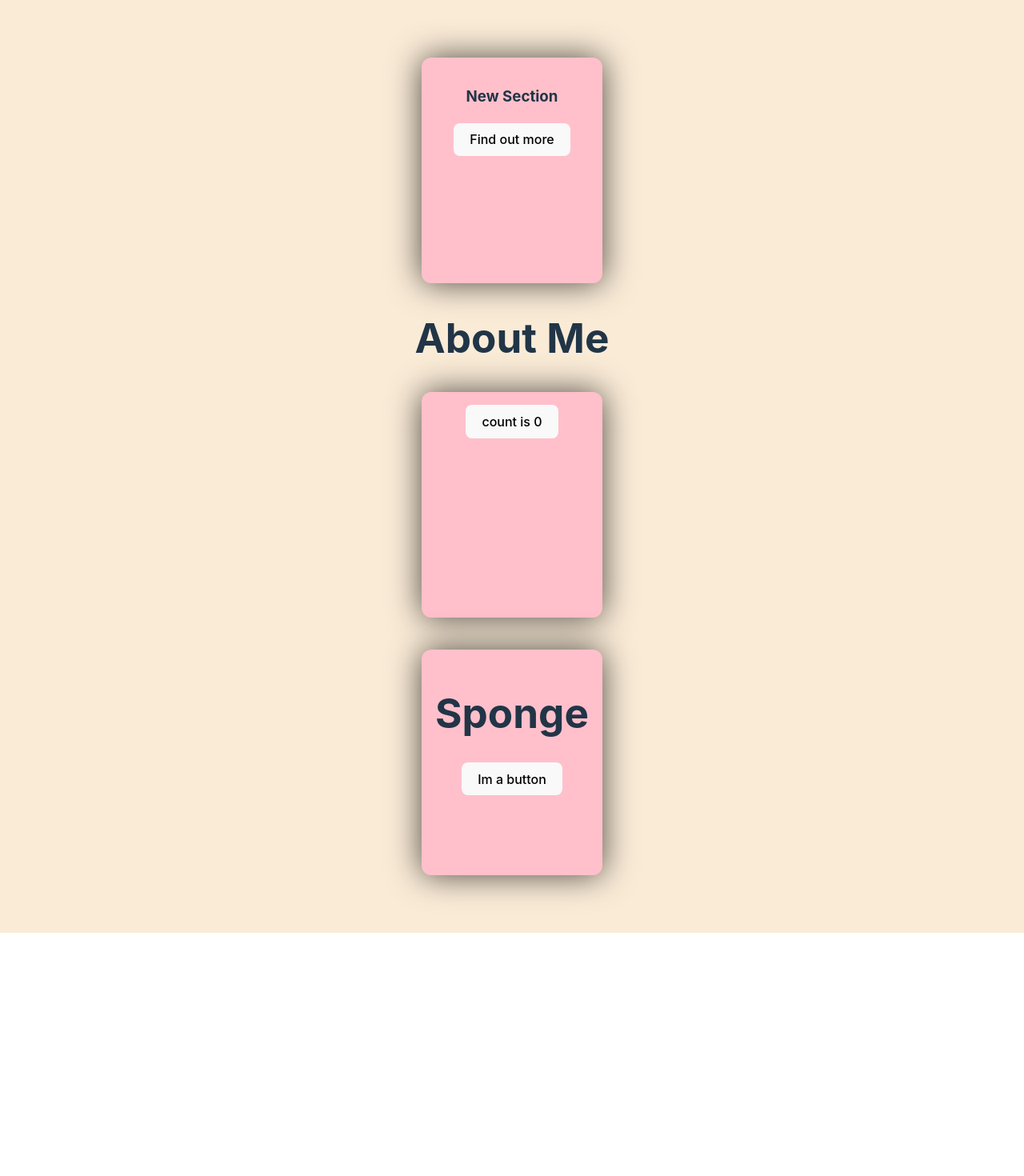
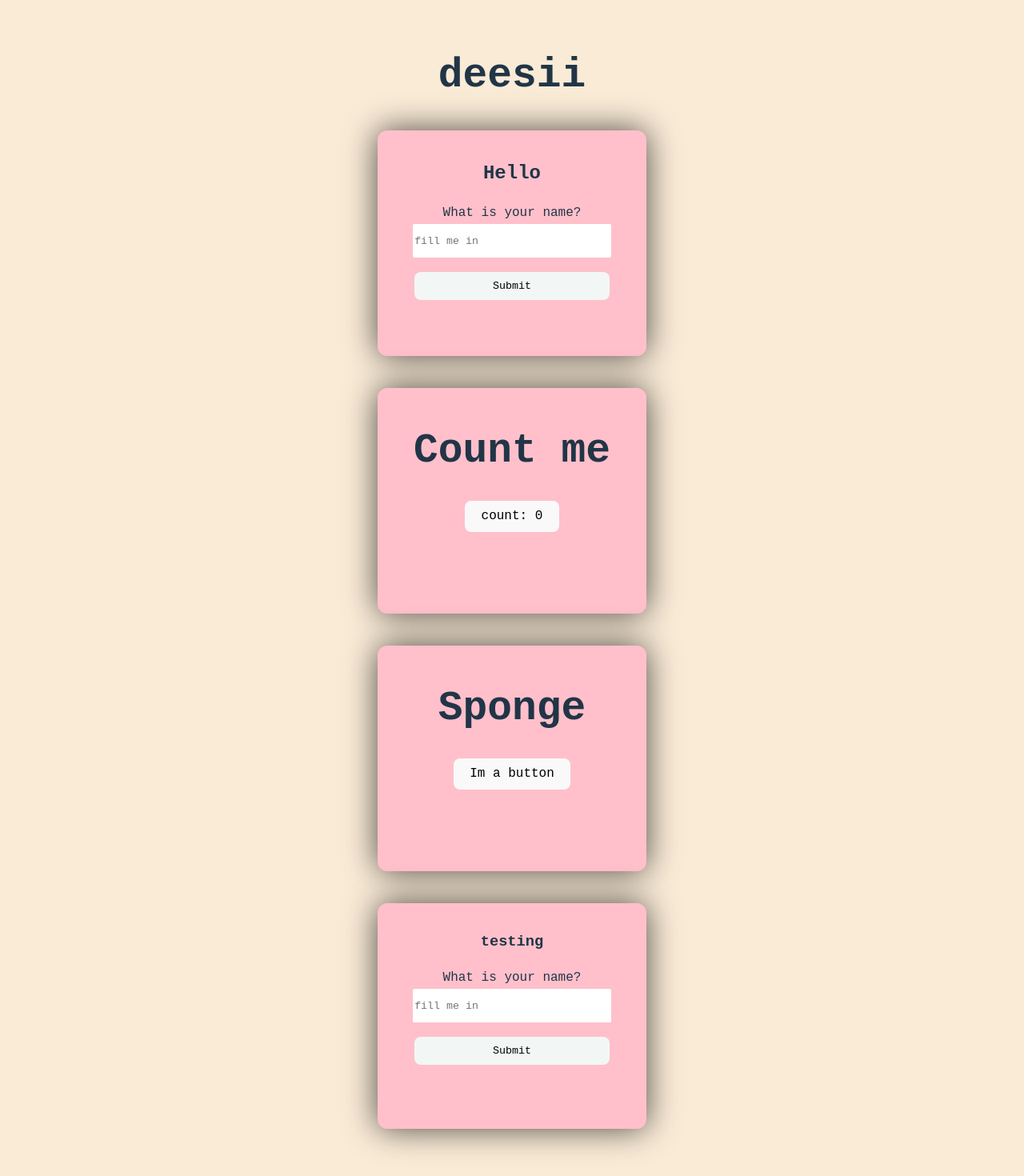
Before and after one commit to deesii/vite-spike, a React (Vite) app: page / in a window 1280 px wide. Shown: the top 1470 px of the page at 80% size. Before the commit the page ends 1166 px from the top, so only its background shows below. Built offline with nearby package versions, Linux system fonts and the light colour scheme.

Commit message:
adding in js

```diff
--- a/src/App.css
+++ b/src/App.css
@@ -53,3 +53,33 @@
   border-radius: 12px;
   overflow: auto;
 }
+
+input[type = text]{
+  width: 80%;
+  border: 2px solid pink;
+  font-family: 'Courier New', monospace;
+  border-radius: 4px;
+  height:40px;
+}
+
+input[type=submit] {
+  background-color: #f2f7f5;
+  font-family: 'Courier New', monospace;
+  color: black;
+  border: none;
+  width: 80%;
+  border-radius: 8px;
+  padding: 10px;
+
+
+}
+input[type=submit]:hover {
+  background-color: rgb(255, 231, 145);
+  color: rgb(148, 136, 136);
+  cursor:pointer;
+}
+
+
+*:focus {
+  outline: none;
+}
--- a/src/App.jsx
+++ b/src/App.jsx
@@ -1,40 +1,74 @@
 import { useState } from 'react'
 import './App.css'
 import MyButton from './components/button'
-import NewSection from './components/projects'
+import TestingNew from './components/projects'
+import CountComponent from './components/count'
 
 function App() {
   const [count, setCount] = useState(0)
+  const [value, setValue] = useState("");
+  const [result, setResult] = useState("");
+  function handleSubmit(e) {
+      e.preventDefault();
+      setResult(
+          "Hello " +
+              value
+      );
+  }
+  function handleChange(e) {
+      setValue(e.target.value);
+      setResult("");
+  }
+
 
   return (
     <>
+      <h1>deesii</h1>
+      {/* <CountComponent></CountComponent> */}
+      <div className= "card-section">
+            <h2>Hello</h2>
+            <div>
+                <form onSubmit = {handleSubmit}>
+                    What is your name?
+                    <input
+                    type = "text"
+                    id = "project_input"
+                    name = "project_input"
+                    placeholder = "fill me in"
+                    value={value}
+                    onInput={handleChange} required/>
+                    <p></p>
+                    <input type = "submit" id = "project_submit" name = "test" placeholder = "click me" />
+                </form>
+            </div>
+                <div>
+                    <p>{result}</p>
+                </div>
+        </div>
 
-      <div className = "card-section">
-      <NewSection>
-
-      </NewSection>
-      </div>
-
-      <div>
-
-      </div>
-      <h1>About Me</h1>
       <div className="card-section">
+        <h1>Count me</h1>
         <button onClick={() => setCount((count) => count + 1)}>
-          count is {count}
+          count: {count}
         </button>
         <p>
 
         </p>
       </div>
-      <p className="read-the-docs">
 
-      </p>
       <div className='card-section'>
 
         <MyButton></MyButton>
 
       </div>
+
+      <div className='card-section'>
+        <TestingNew></TestingNew>
+      </div>
+
+
+
+
     </>
   )
 }
--- /dev/null
+++ b/src/components/count/index.jsx
@@ -0,0 +1,12 @@
+export default function CountComponent(){
+    const [count_1, setCount] = useState(0)
+
+    return(
+        <div>
+            <h1>Count how high!</h1>
+            <button onClick={() => setCount((count_1) => count_1 + 1)}>
+            count: {count_1}
+            </button>
+        </div>
+    )
+}
--- a/src/components/projects/index.jsx
+++ b/src/components/projects/index.jsx
@@ -1,10 +1,17 @@
-export default function NewSection(){
+export default function TestingNew(){
     return(
 
         <div>
-            <h3>New Section</h3>
+            <h3>testing</h3>
+            <div>
+                <form>
+                    What is your name?
+                    <input type = "text" id = "project_input" name = "project_input" placeholder = "fill me in"></input>
+                    <p></p>
+                    <input type = "submit" id = "project_submit" name = "test" placeholder = "click me"></input>
+                </form>
+            </div>
 
-            <button>Find out more</button>
         </div>
     )
 }
--- a/src/index.css
+++ b/src/index.css
@@ -1,5 +1,5 @@
 :root {
-  font-family: Inter, system-ui, Avenir, Helvetica, Arial, sans-serif;
+  font-family: 'Courier New', monospace;
   line-height: 1.5;
   font-weight: 400;
 
@@ -48,7 +48,9 @@ button {
   transition: border-color 0.25s;
 }
 button:hover {
-  border-color: #646cff;
+  background-color: rgb(255, 231, 145);
+  color: rgb(148, 136, 136);
+  cursor:pointer;
 }
 button:focus,
 button:focus-visible {
```
